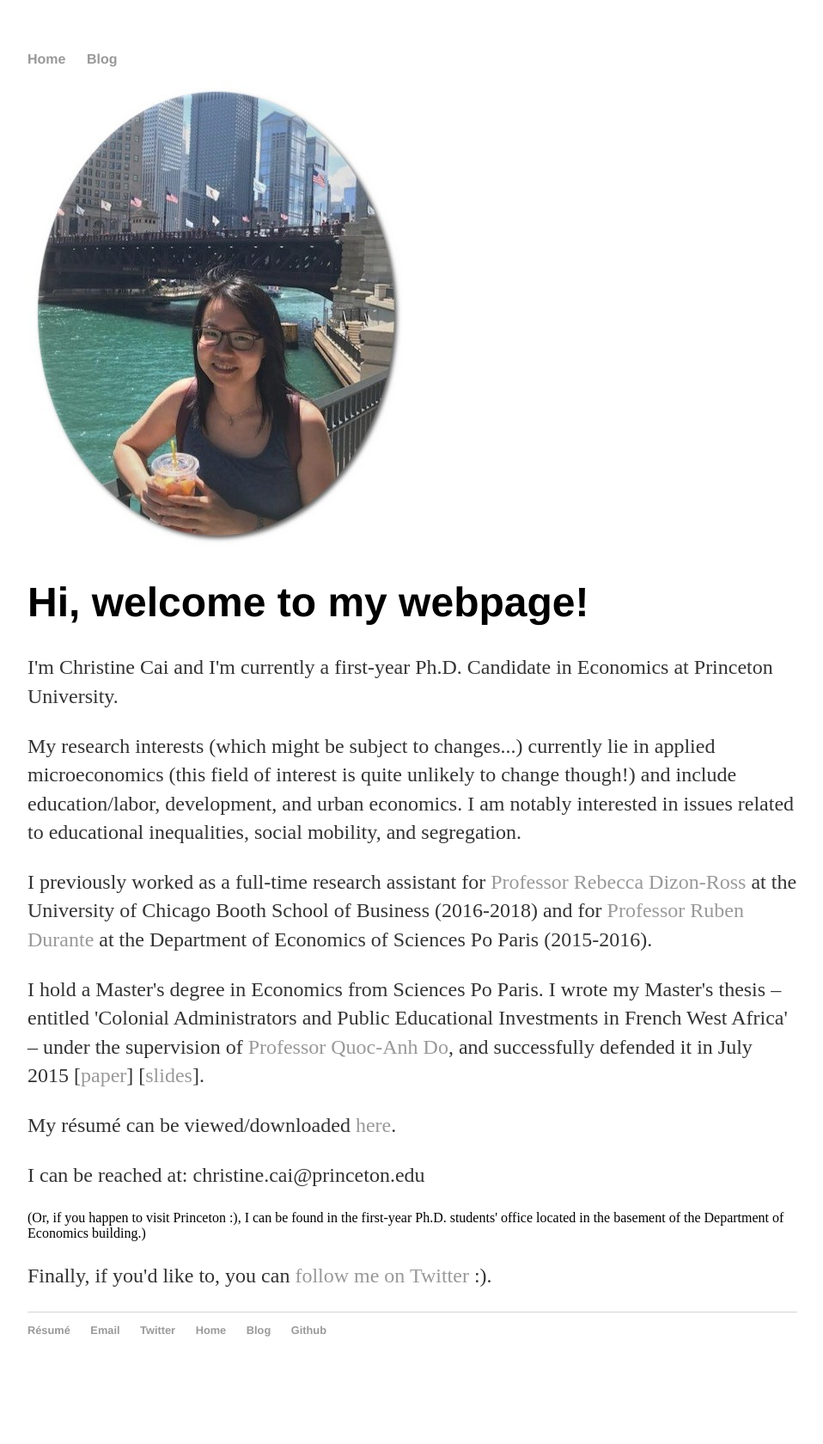
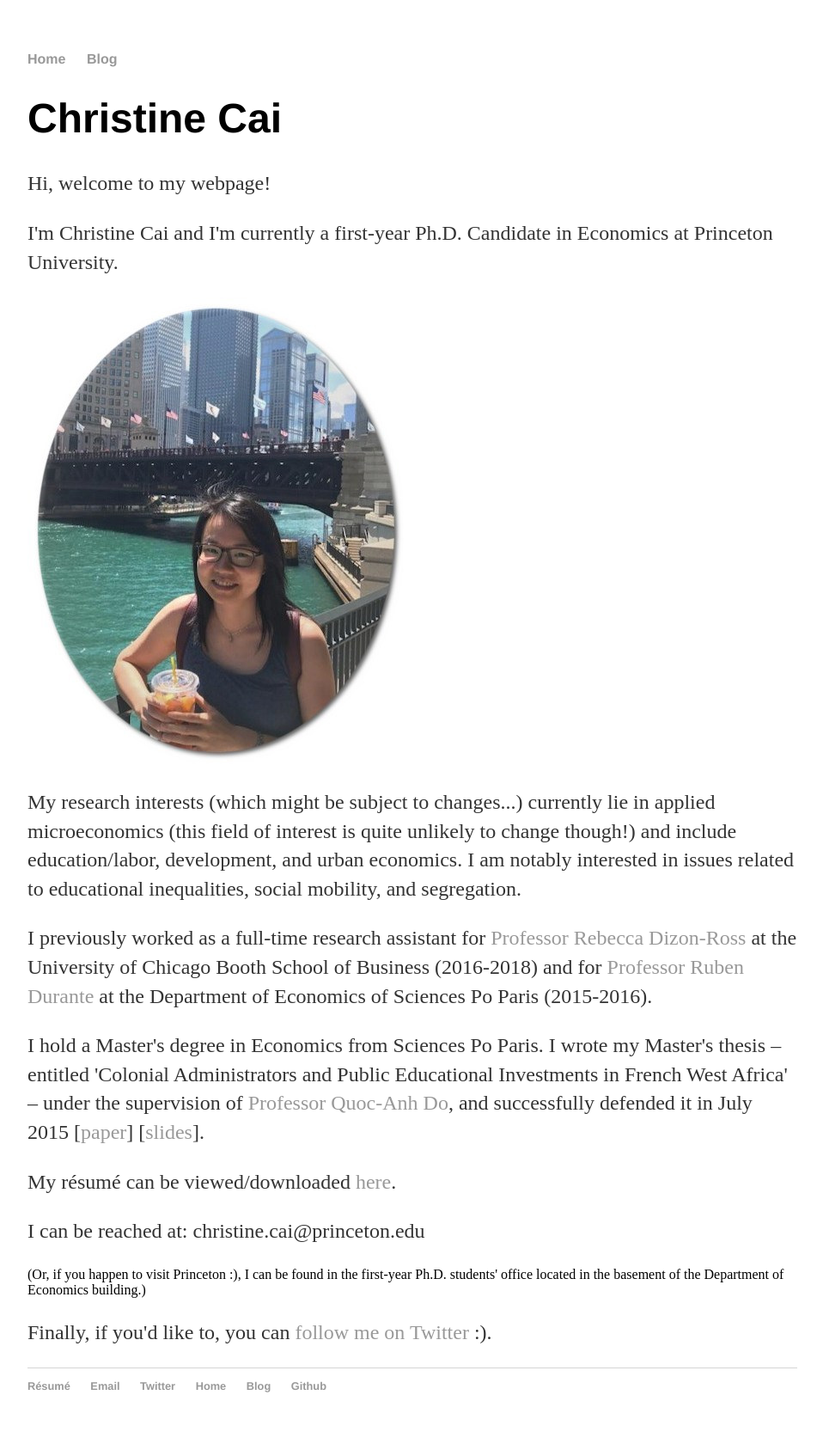
Before and after one commit to christinecai/christinecai.github.io, a Jekyll site: the page built from index.html, in a window 1280 px wide. Shown: the whole page at 86% size, without its empty margins (160-1118 px from the left). Built offline with Jekyll 4.4.1, drawn with Linux system fonts in a browser that asks for light colours; before the commit the page ends 1615 px from its top, so only the background shows below that.

Commit message:
Update index.html

```diff
--- a/index.html
+++ b/index.html
@@ -5,15 +5,17 @@ title: Christine Cai
 
 <div class="jumbotron">
 
-	<div class="col-sm-4">
-	<img  class="img-circle avatar" alt="Christine Cai" src="pix/pic_website.jpg">
-	</div>
-
 	<div itemscope itemtype="http://data-vocabulary.org/Person" class="col-sm-8">
 
-		<p class="lead"><h1>Hi, welcome to my webpage!</h1></p>
+		<p class="lead"><h1>Christine Cai</h1></p>
+
+		<p>Hi, welcome to my webpage!</p>
 
 		<p>I'm Christine Cai and I'm currently a first-year Ph.D. Candidate in Economics at Princeton University.</p>
+
+		<div class="col-sm-4">
+		<img  class="img-circle avatar" alt="Christine Cai" src="pix/pic_website.jpg">
+		</div>
 
 		<p>My research interests (which might be subject to changes...) currently lie in applied microeconomics (this field of interest is quite unlikely to change though!)
 			and include education/labor, development, and urban economics.
```
